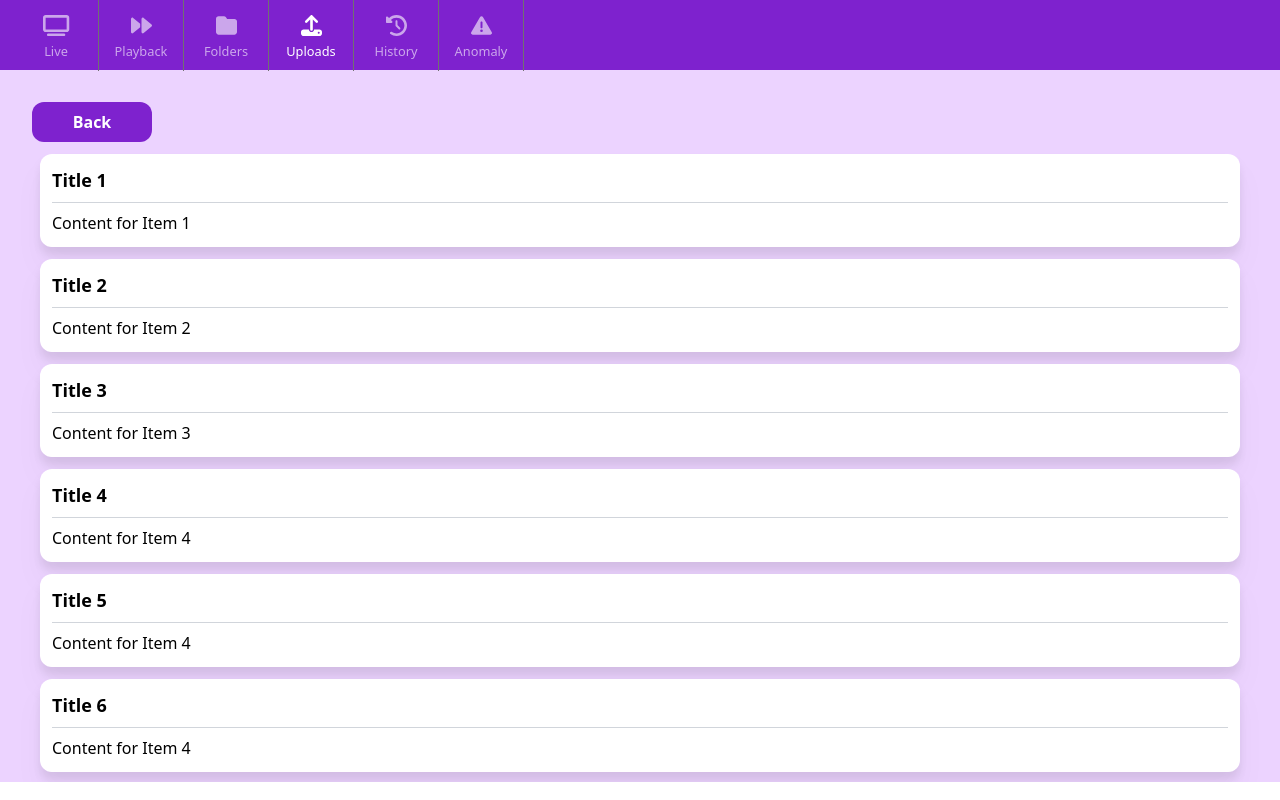
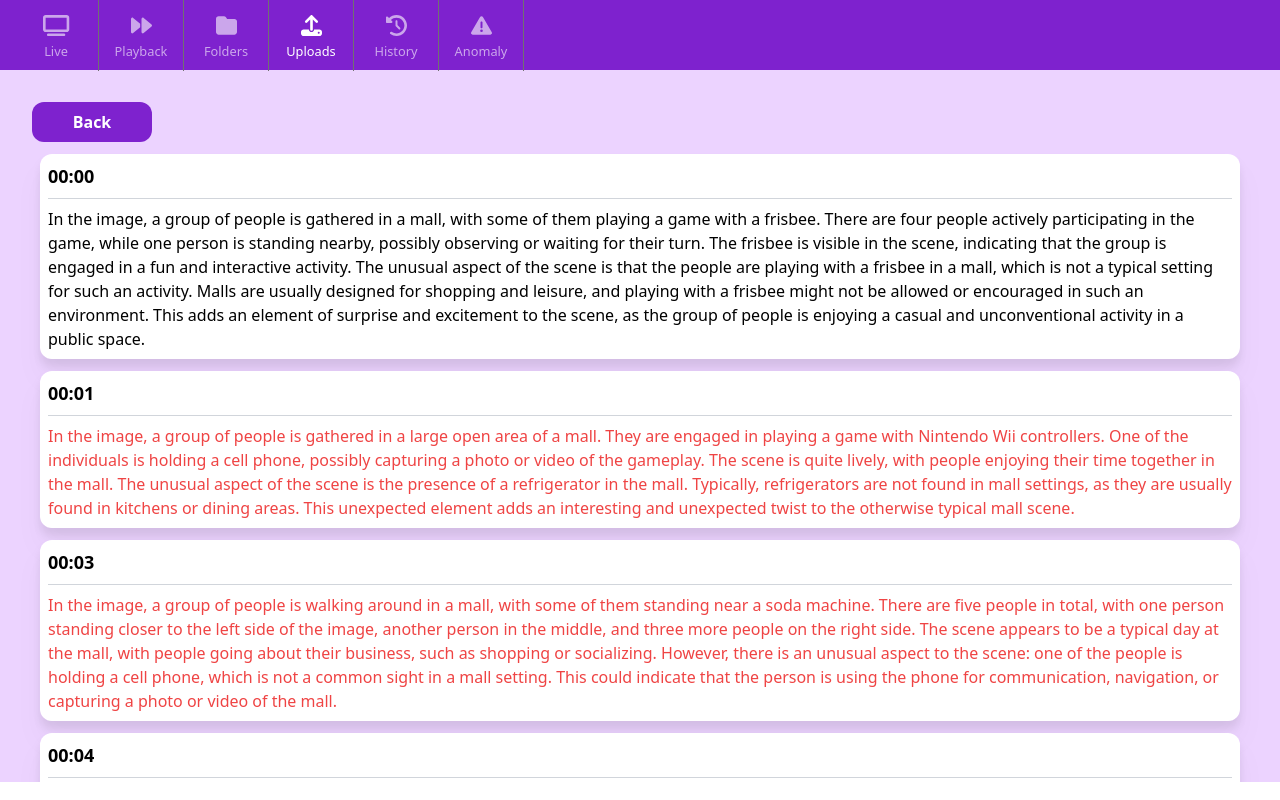
Before and after one commit to yash-raj-gupta/ml-work, a React (Create React App) app in the folder Frontend/: page /transcript in a window 1280 px wide. Built offline with nearby package versions, Linux system fonts and the light colour scheme; no server answers.

Commit message:
done view all

```diff
--- a/Frontend/src/components/Analysis.js
+++ b/Frontend/src/components/Analysis.js
@@ -109,19 +109,6 @@ const Analysis = () => {
 
 
 
-  const videoTimestamps = [
-    { start: 0, end: 10 },
-    { start: 15, end: 25 },
-    { start: 30, end: 40 },
-    { start: 45, end: 55 },
-    { start: 30, end: 40 },
-    { start: 45, end: 55 },
-    { start: 30, end: 40 },
-    { start: 45, end: 55 },
-    { start: 30, end: 40 },
-    { start: 45, end: 55 },
-  ];
-
   const navigate = useNavigate();
   function showfullviewhandler(){
    return navigate("/transcript");
--- a/Frontend/src/components/Transcript.js
+++ b/Frontend/src/components/Transcript.js
@@ -1,36 +1,68 @@
-import React from "react";
+
+import React, { useState, useEffect } from 'react';
 import ReactPlayer from "react-player";
 import Navbar from "./Navbar";
 import { useNavigate } from "react-router-dom";
+import { useGlobalContext } from '../context/global';
+import mallActivityData from '../log_mall_activity.json'
+import car_fire from '../log_car_fire.json'
+import prison_fight from '../log_prison_fight.json'
 
-const Item = ({ title, content }) => {
+const DelayedDescription = ({ number, description, delay, color }) => {
+  const [showDescription, setShowDescription] = useState(false);
+  const [formattedTime, setFormattedTime] = useState('');
+
+  const convertToMinutesAndSeconds = (delay) => {
+    const delayInSeconds = Math.floor(delay / 1000);
+    const minutes = Math.floor(delayInSeconds / 60);
+    const seconds = delayInSeconds % 60;
+
+    const formattedMinutes = minutes < 10 ? `0${minutes}` : minutes;
+    const formattedSeconds = seconds < 10 ? `0${seconds}` : seconds;
+
+    return `${formattedMinutes}:${formattedSeconds}`;
+  };
+
+
+  useEffect(() => {
+    const timer = setTimeout(() => {
+      setShowDescription(true);
+    }, delay);
+    setFormattedTime(convertToMinutesAndSeconds(delay));
+    return () => clearTimeout(timer);
+  }, [delay]);
+
   return (
-    <div className="mx-2 my-3 p-3 bg-[#FFFFFF] rounded-xl drop-shadow-xl">
-      <h2 className="text-lg font-semibold mb-2">{title}</h2>
+    <>
+    {color==='red' && showDescription && <div className="mx-2 my-3 p-2 bg-[#FFFFFF] rounded-xl drop-shadow-xl">
+       <h2 className="text-lg font-semibold mb-2">{formattedTime}</h2>
       <div className="border-t border-gray-300 mb-2"></div>
-      <p>{content}</p>
-    </div>
+      <p className="font-normal text-red-500">{description}</p>
+    </div>}
+    {color==='black' && showDescription && <div className="mx-2 my-3 p-2 bg-[#FFFFFF] rounded-xl drop-shadow-xl">
+       <h2 className="text-lg font-semibold mb-2">{formattedTime}</h2>
+
+      <div className="border-t border-gray-300 mb-2"></div>
+      <p className="font-normal">{description}</p>
+    </div>}
+    </>
   );
 };
 
+
 function Transcript() {
-  const data = [
-    "Item 1",
-    "Item 2",
-    "Item 3",
-    "Item 4",
-    "Item 4",
-    "Item 4",
-    "Item 4",
-    "Item 4",
-    "Item 4",
-    "Item 4",
-  ];
   const navigate = useNavigate();
   function showfullviewhandler() {
     return navigate("/analysis");
   }
-  const videoUrl = "https://www.youtube.com/watch?v=_qDML_BCju8";
+  const {videos} = useGlobalContext();
+
+  let jsonname=mallActivityData;
+  let dataKeys = Object.keys(mallActivityData);
+  if(videos[videos.length -1]?.description === 'car_fire.mp4'){ jsonname=car_fire
+  dataKeys = Object.keys(car_fire)}
+  if(videos[videos.length -1]?.description === 'prison_fight.mp4'){ jsonname=prison_fight
+    dataKeys = Object.keys(prison_fight)}
   return (
     <>
       <Navbar active={4} />
@@ -44,13 +76,23 @@ function Transcript() {
               Back
             </button>
 
-            {data.map((item, index) => (
-              <Item
-                key={index}
-                title={`Title ${index + 1}`}
-                content={`Content for ${item}`}
-              />
-            ))}
+            {dataKeys.map((number, index) => {
+              const currentNumber = Number(number);
+
+              // Calculate delay as the difference between consecutive numbers
+              const delay = currentNumber ? currentNumber : 0;
+
+              return (
+                <DelayedDescription
+                  key={index}
+                  number={videos[videos.length -1]?.filename}
+                  description={jsonname[number]?.description || ''}
+                  color={jsonname[number].usual_activity===false?'black':'red'}
+                  delay={delay * (46000/2808)} // Convert delay to milliseconds
+                />
+              );
+            })}
+
           </div>
         </div>
       </div>
```
Also changed, not shown: Frontend/src/components/Livepage.js (+68 -50 lines), 1 other file (tests, documents, lock files or other folders).
